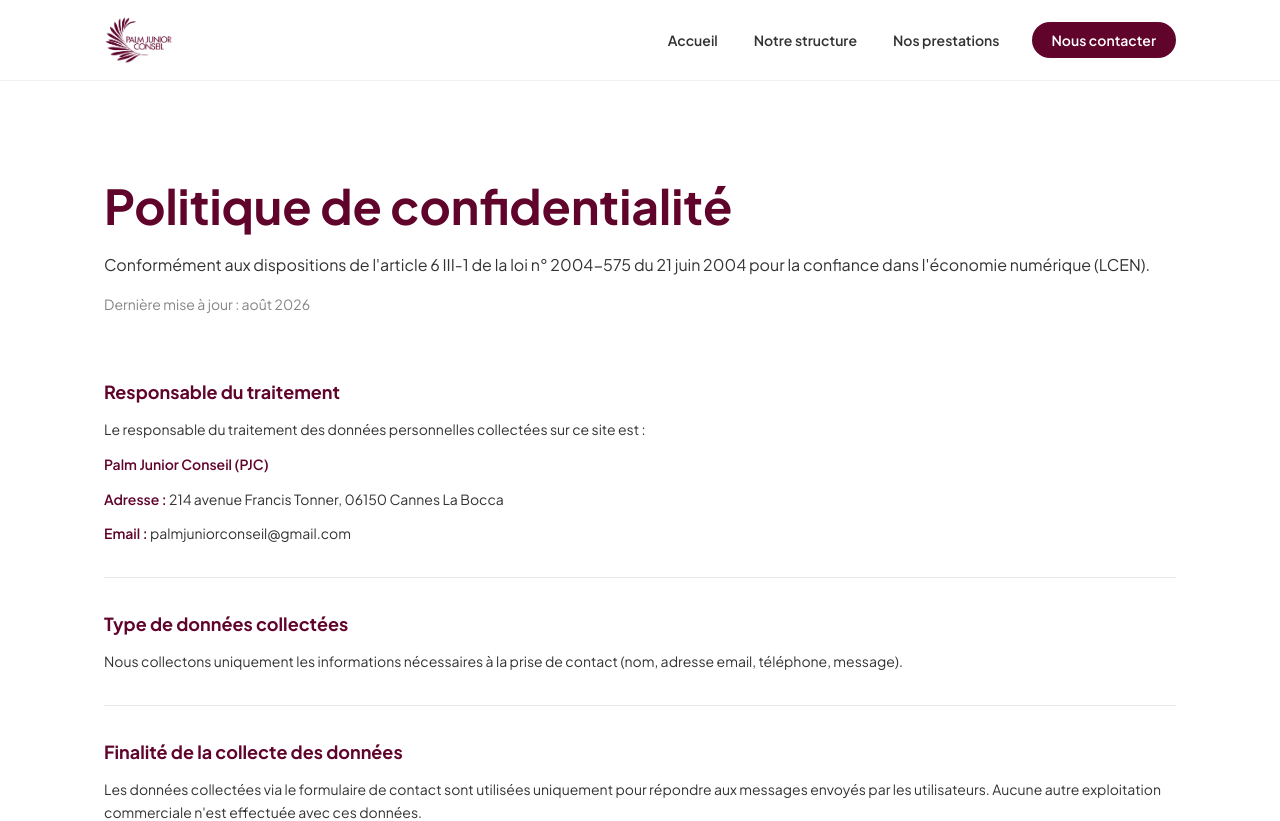
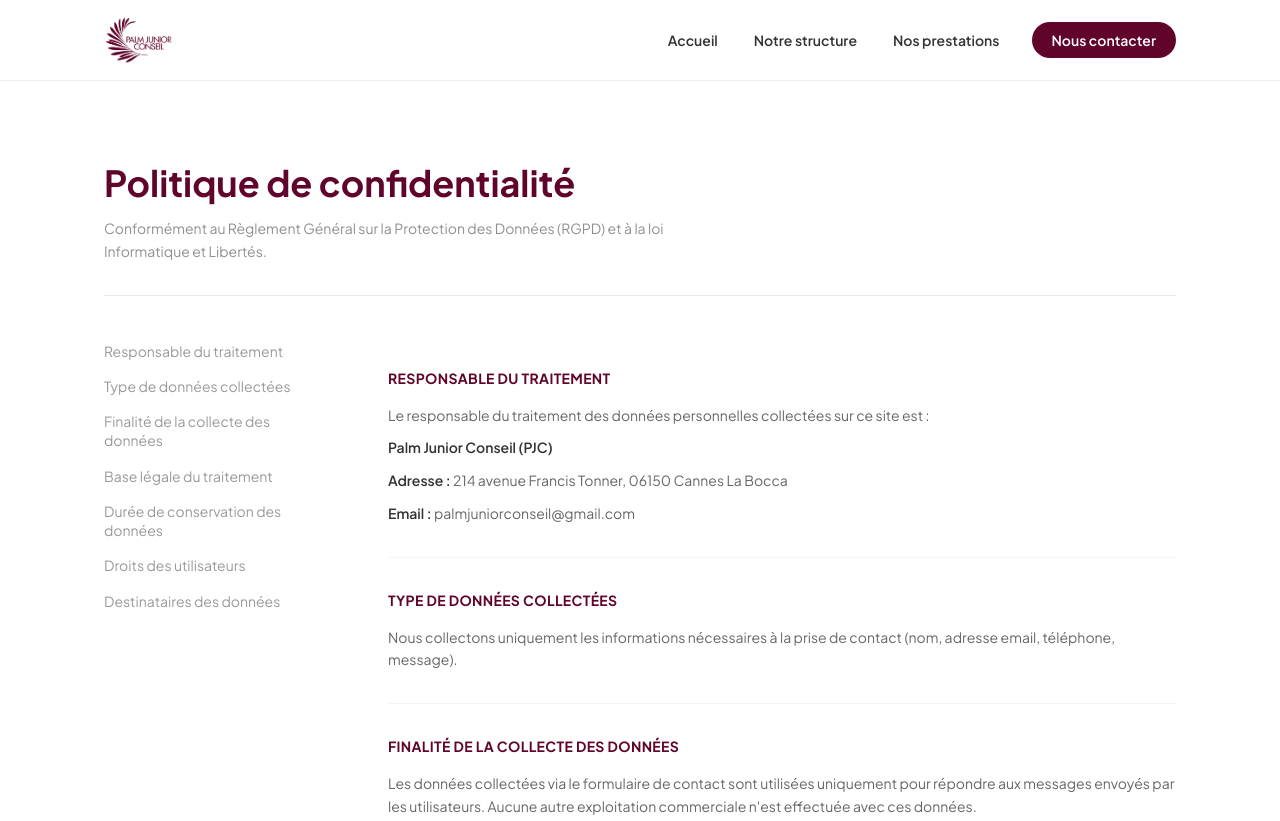
Before and after one commit to Stitchal/pjc-website, a Next.js app: page /politique-de-confidentialite in a window 1280 px wide. Shown: the top 821 px of the page. Built offline with nearby package versions, Linux system fonts and the light colour scheme.

Commit message:
fixed legal pages

```diff
--- a/app/mentions-legales/page.tsx
+++ b/app/mentions-legales/page.tsx
@@ -6,6 +6,7 @@ export const metadata: Metadata = {
 
 const sections = [
   {
+    id: "editeur",
     title: "Éditeur du site",
     content: [
       "Le site est accessible à l'adresse www.palmjuniorconseil.fr et est édité par :",
@@ -20,6 +21,7 @@ const sections = [
     ],
   },
   {
+    id: "hebergement",
     title: "Hébergement",
     content: [
       "Le site www.palmjuniorconseil.fr est hébergé par : **OVH Cloud**",
@@ -28,30 +30,35 @@ const sections = [
     ],
   },
   {
+    id: "conception",
     title: "Conception et développement",
     content: [
       "Le site a été conçu et développé par Monsieur Alexis ROSSET.",
     ],
   },
   {
+    id: "activite",
     title: "Activité",
     content: [
       "Palm Junior Conseil est une association étudiante loi 1901 spécialisée dans les industries culturelles et créatives, proposant des services en communication, production multimédia, conception ludique, événementiel et étude de publics.",
     ],
   },
   {
+    id: "propriete",
     title: "Propriété intellectuelle",
     content: [
       "L'ensemble du contenu publié sur ce site, incluant notamment les textes, graphismes, logos, images et logiciels, est la propriété exclusive de Palm Junior Conseil ou fait l'objet d'une autorisation d'usage régulièrement consentie à son profit et est protégé par le droit de la propriété intellectuelle. Toute reproduction, distribution ou modification sans autorisation écrite préalable est strictement interdite.",
     ],
   },
   {
+    id: "responsabilite",
     title: "Responsabilité",
     content: [
       "Palm Junior Conseil met tout en œuvre pour assurer l'exactitude et la mise à jour des informations diffusées sur ce site, mais ne peut en garantir l'exhaustivité. L'association ne saurait être tenue responsable des dommages directs ou indirects résultant de l'utilisation du site ou des liens hypertextes qui y figurent.",
     ],
   },
   {
+    id: "contact",
     title: "Informations de contact",
     content: [
       "**Email :** palmjuniorconseil@gmail.com",
@@ -64,7 +71,7 @@ function renderContent(text: string) {
   const parts = text.split(/\*\*(.*?)\*\*/g);
   return parts.map((part, i) =>
     i % 2 === 1 ? (
-      <strong key={i} className="font-semibold text-brand-dark">
+      <strong key={i} className="font-semibold text-gray-dark">
         {part}
       </strong>
     ) : (
@@ -75,30 +82,49 @@ function renderContent(text: string) {
 
 export default function MentionsLegalesPage() {
   return (
-    <div className="section-wrapper py-16 lg:py-24">
+    <div className="section-wrapper py-14 lg:py-20">
       {/* Header */}
-      <div className="mb-12 lg:mb-16">
-        <h1 className="text-3xl md:text-4xl lg:text-5xl font-bold text-brand-dark leading-tight mb-4">
+      <div className="mb-10 pb-8 border-b border-gray-200">
+        <h1 className="text-3xl md:text-4xl font-bold text-brand-dark leading-tight">
           Mentions légales
         </h1>
-        <p className="text-gray-dark leading-relaxed">
+        <p className="mt-3 text-sm text-gray-dark/55 leading-relaxed max-w-xl">
           Conformément aux dispositions de l'article 6 III-1 de la loi n° 2004-575 du 21 juin 2004 pour la confiance dans l'économie numérique (LCEN).
-        </p>
-        <p className="text-sm text-gray-dark/60 mt-4">
-          Dernière mise à jour : août 2026
         </p>
       </div>
 
-      {/* Sections */}
-      <div className="divide-y divide-gray-200">
+      {/* Two-column layout: sidebar nav + content */}
+      <div className="lg:grid lg:grid-cols-[220px_1fr] lg:gap-16">
+
+        {/* Sticky sidebar nav — desktop only */}
+        <aside className="hidden lg:block">
+          <nav className="sticky top-8 space-y-1">
             {sections.map((section) => (
-          <div key={section.title} className="py-8 first:pt-0">
-            <h2 className="text-lg font-bold text-brand-dark mb-3">
+              <a
+                key={section.id}
+                href={`#${section.id}`}
+                className="block text-sm text-gray-dark/50 hover:text-brand-dark py-1.5 transition-colors leading-snug"
+              >
+                {section.title}
+              </a>
+            ))}
+          </nav>
+        </aside>
+
+        {/* Main content */}
+        <div className="space-y-0">
+          {sections.map((section, index) => (
+            <div
+              key={section.id}
+              id={section.id}
+              className={`py-8 ${index < sections.length - 1 ? "border-b border-gray-100" : ""}`}
+            >
+              <h2 className="text-sm font-bold text-brand-dark uppercase tracking-wide mb-4">
                 {section.title}
               </h2>
-            <div className="space-y-3">
+              <div className="space-y-2.5">
                 {section.content.map((paragraph, i) => (
-                <p key={i} className="text-sm text-gray-dark leading-relaxed">
+                  <p key={i} className="text-sm text-gray-dark/75 leading-relaxed">
                     {renderContent(paragraph)}
                   </p>
                 ))}
@@ -107,5 +133,6 @@ export default function MentionsLegalesPage() {
           ))}
         </div>
       </div>
+    </div>
   );
 }
--- a/app/politique-de-confidentialite/page.tsx
+++ b/app/politique-de-confidentialite/page.tsx
@@ -6,6 +6,7 @@ export const metadata: Metadata = {
 
 const sections = [
   {
+    id: "responsable",
     title: "Responsable du traitement",
     content: [
       "Le responsable du traitement des données personnelles collectées sur ce site est :",
@@ -15,36 +16,42 @@ const sections = [
     ],
   },
   {
+    id: "donnees",
     title: "Type de données collectées",
     content: [
       "Nous collectons uniquement les informations nécessaires à la prise de contact (nom, adresse email, téléphone, message).",
     ],
   },
   {
+    id: "finalite",
     title: "Finalité de la collecte des données",
     content: [
       "Les données collectées via le formulaire de contact sont utilisées uniquement pour répondre aux messages envoyés par les utilisateurs. Aucune autre exploitation commerciale n'est effectuée avec ces données.",
     ],
   },
   {
+    id: "base-legale",
     title: "Base légale du traitement",
     content: [
       "Le traitement des données se base sur le consentement explicite de l'utilisateur. En soumettant le formulaire de contact, l'utilisateur accepte que ses données soient utilisées pour répondre à sa demande.",
     ],
   },
   {
+    id: "conservation",
     title: "Durée de conservation des données",
     content: [
       "Les données collectées via le formulaire de contact sont conservées le temps nécessaire pour traiter la demande et au maximum 1 an après l'échange.",
     ],
   },
   {
+    id: "droits",
     title: "Droits des utilisateurs",
     content: [
       "Conformément au RGPD, les utilisateurs disposent d'un droit d'accès, de rectification, d'effacement et de limitation du traitement de leurs données. Pour exercer ces droits, ils peuvent envoyer un email à palmjuniorconseil@gmail.com.",
     ],
   },
   {
+    id: "destinataires",
     title: "Destinataires des données",
     content: [
       "Les données collectées sont accessibles uniquement aux membres de Palm Junior Conseil responsables de répondre aux demandes via le formulaire de contact. Aucune donnée n'est partagée avec des tiers sans l'accord préalable des utilisateurs.",
@@ -56,7 +63,7 @@ function renderContent(text: string) {
   const parts = text.split(/\*\*(.*?)\*\*/g);
   return parts.map((part, i) =>
     i % 2 === 1 ? (
-      <strong key={i} className="font-semibold text-brand-dark">
+      <strong key={i} className="font-semibold text-gray-dark">
         {part}
       </strong>
     ) : (
@@ -67,28 +74,49 @@ function renderContent(text: string) {
 
 export default function PolitiqueConfidentialitePage() {
   return (
-    <div className="section-wrapper py-16 lg:py-24">
-      <div className="mb-12 lg:mb-16">
-        <h1 className="text-3xl md:text-4xl lg:text-5xl font-bold text-brand-dark leading-tight mb-4">
+    <div className="section-wrapper py-14 lg:py-20">
+      {/* Header */}
+      <div className="mb-10 pb-8 border-b border-gray-200">
+        <h1 className="text-3xl md:text-4xl font-bold text-brand-dark leading-tight">
           Politique de confidentialité
         </h1>
-        <p className="text-gray-dark leading-relaxed">
-          Conformément aux dispositions de l'article 6 III-1 de la loi n° 2004-575 du 21 juin 2004 pour la confiance dans l'économie numérique (LCEN).
-        </p>
-        <p className="text-sm text-gray-dark/60 mt-4">
-          Dernière mise à jour : août 2026
+        <p className="mt-3 text-sm text-gray-dark/55 leading-relaxed max-w-xl">
+          Conformément au Règlement Général sur la Protection des Données (RGPD) et à la loi Informatique et Libertés.
         </p>
       </div>
 
-      <div className="divide-y divide-gray-200">
+      {/* Two-column layout: sidebar nav + content */}
+      <div className="lg:grid lg:grid-cols-[220px_1fr] lg:gap-16">
+
+        {/* Sticky sidebar nav — desktop only */}
+        <aside className="hidden lg:block">
+          <nav className="sticky top-8 space-y-1">
             {sections.map((section) => (
-          <div key={section.title} className="py-8 first:pt-0">
-            <h2 className="text-lg font-bold text-brand-dark mb-3">
+              <a
+                key={section.id}
+                href={`#${section.id}`}
+                className="block text-sm text-gray-dark/50 hover:text-brand-dark py-1.5 transition-colors leading-snug"
+              >
+                {section.title}
+              </a>
+            ))}
+          </nav>
+        </aside>
+
+        {/* Main content */}
+        <div className="space-y-0">
+          {sections.map((section, index) => (
+            <div
+              key={section.id}
+              id={section.id}
+              className={`py-8 ${index < sections.length - 1 ? "border-b border-gray-100" : ""}`}
+            >
+              <h2 className="text-sm font-bold text-brand-dark uppercase tracking-wide mb-4">
                 {section.title}
               </h2>
-            <div className="space-y-3">
+              <div className="space-y-2.5">
                 {section.content.map((paragraph, i) => (
-                <p key={i} className="text-sm text-gray-dark leading-relaxed">
+                  <p key={i} className="text-sm text-gray-dark/75 leading-relaxed">
                     {renderContent(paragraph)}
                   </p>
                 ))}
@@ -97,5 +125,6 @@ export default function PolitiqueConfidentialitePage() {
           ))}
         </div>
       </div>
+    </div>
   );
 }
```
Lines whose indentation alone changed are shown as unchanged.
